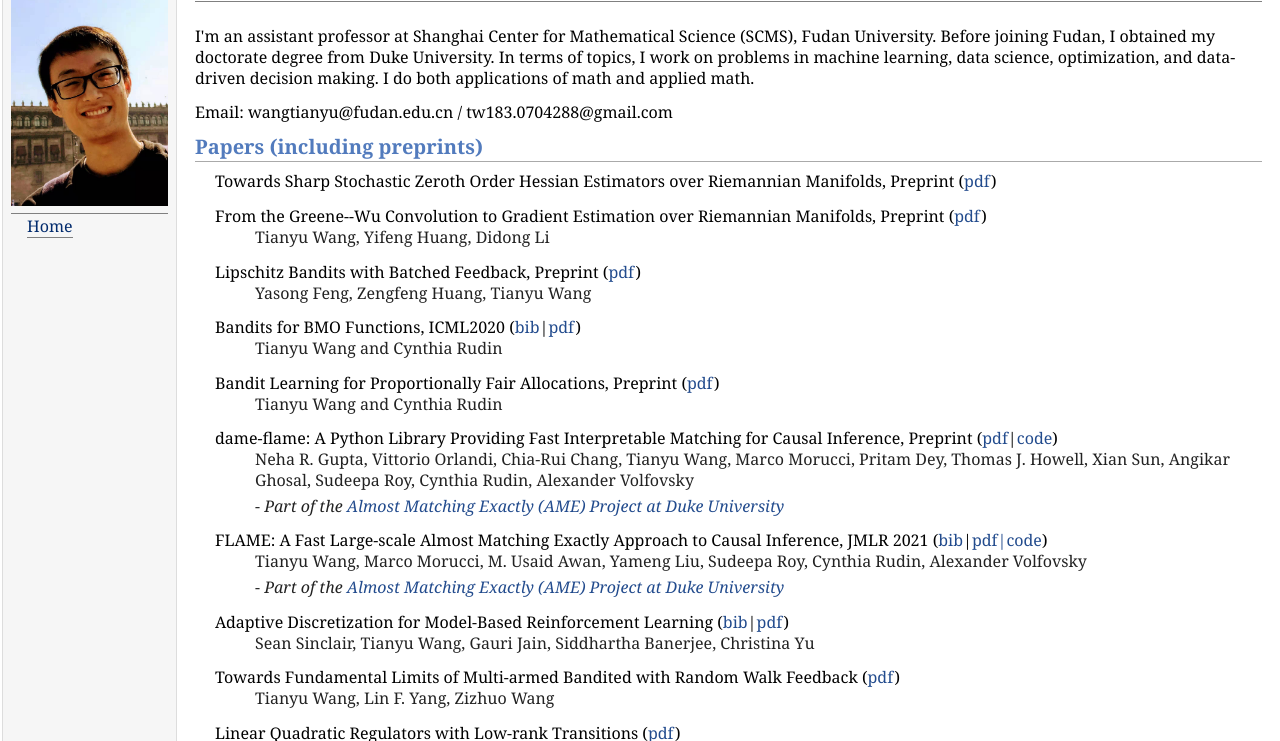
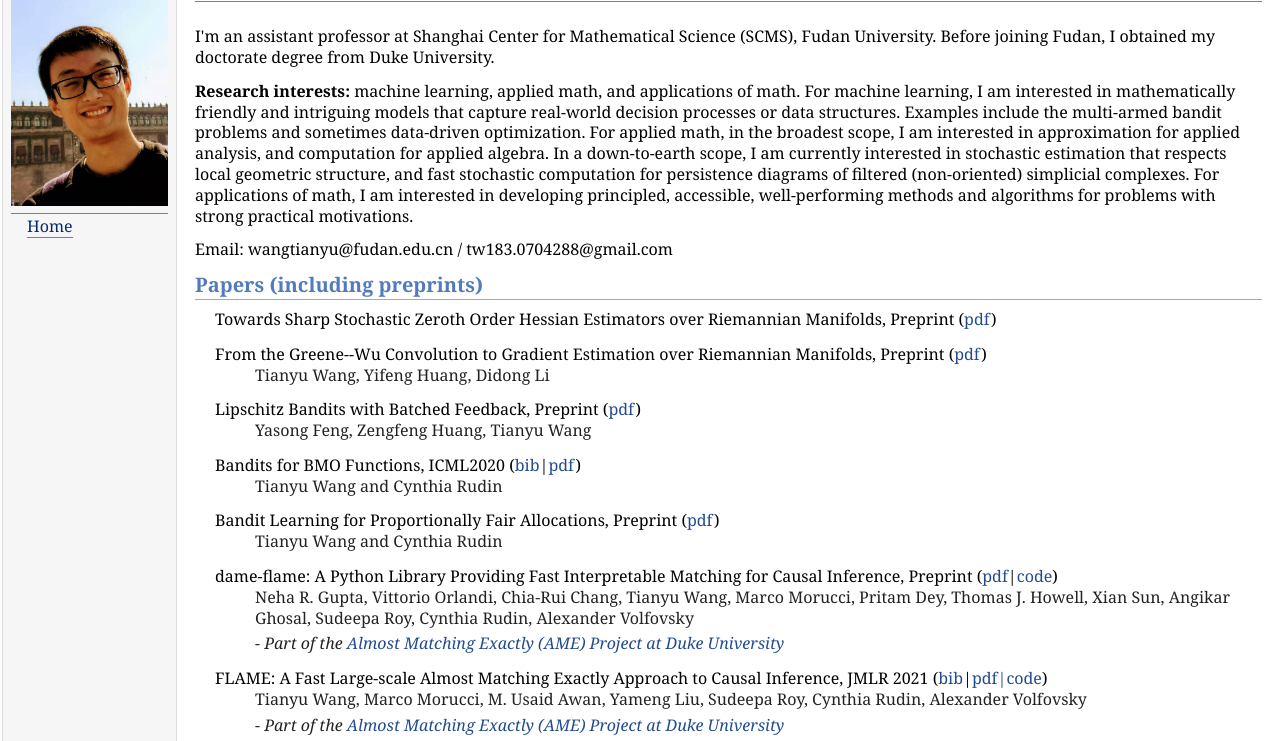
Before and after one commit to wangt1anyu/wangt1anyu.github.io, a plain HTML site: page index.html in a window 1280 px wide. Shown: the part 48-789 px from the top of the page. Drawn offline with Linux system fonts and the light colour scheme.

Commit message:
Update index.html

```diff
--- a/index.html
+++ b/index.html
@@ -29,7 +29,13 @@
 </div>
 
 
-<p>I'm an assistant professor at Shanghai Center for Mathematical Science (SCMS), Fudan University. Before joining Fudan, I obtained my doctorate degree from Duke University. In terms of topics, I work on problems in machine learning, data science, optimization, and data-driven decision making. I do both applications of math and applied math.
+<p> I'm an assistant professor at Shanghai Center for Mathematical Science (SCMS), Fudan University. Before joining Fudan, I obtained my doctorate degree from Duke University. </p>
+
+
+
+
+<p> <b>Research interests:</b> machine learning, applied math, and applications of math. For machine learning, I am interested in mathematically friendly and intriguing models that capture real-world decision processes or data structures. Examples include the multi-armed bandit problems and sometimes data-driven optimization. For applied math, in the broadest scope, I am interested in approximation for applied analysis, and computation for applied algebra. In a down-to-earth scope, I am currently interested in stochastic estimation that respects local geometric structure, and fast stochastic computation for persistence diagrams of filtered (non-oriented) simplicial complexes. For applications of math, I am interested in developing principled, accessible, well-performing methods and algorithms for problems with strong practical motivations.  </p>
+
 
 <p>Email: wangtianyu@fudan.edu.cn / tw183.0704288@gmail.com </p>
 
```
